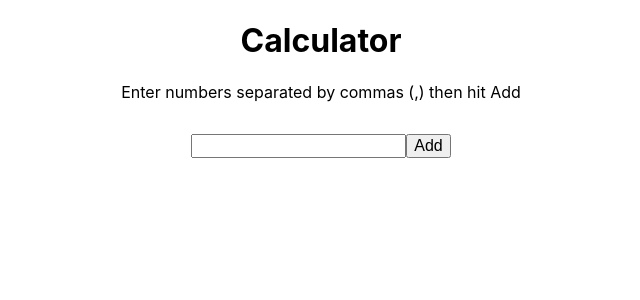
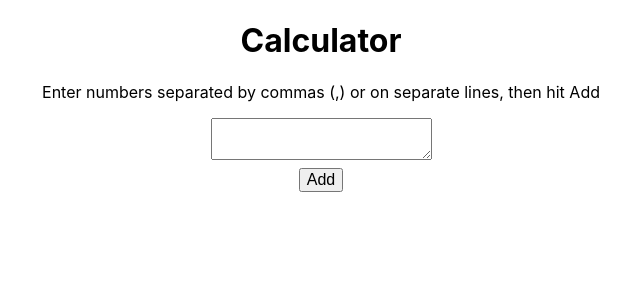
Before and after one commit to shamsup/challenge-calculator, a React (Create React App) app: page / in a window 1280 px wide. Shown: the top 300 px of the page, without its empty margins (319-959 px from the left). Built offline with nearby package versions, Linux system fonts and the light colour scheme; the HTML template or start-up script is replaced by a standard one.

Commit message:
3 - support newline character as delimiter

```diff
--- a/src/App.js
+++ b/src/App.js
@@ -9,7 +9,7 @@ function App() {
         <h1>Calculator</h1>
       </header>
       <main>
-        <p>Enter numbers separated by commas (,) then hit Add</p>
+        <p>Enter numbers separated by commas (,) or on separate lines, then hit Add</p>
         <Calculator />
       </main>
     </div>
--- a/src/Calculator.css
+++ b/src/Calculator.css
@@ -1,17 +1,24 @@
-.calculator input, .calculator button {
-  font-size: 1rem;
-  margin-top: 1rem;
-}
-
 .calculator form {
+  display: flex;
+  flex-direction: column;
+  align-items: center;
   margin-bottom: 1rem;
 }
 
-.calculator-result {
+.calculator textarea,
+.calculator button {
+  font-size: 1rem;
+}
+
+.calculator button {
+  margin-top: 0.5rem;
+}
+
+.calculator-result,
+.calculator-error {
   font-size: 1.25rem;
 }
 
 .calculator-error {
-  font-size: 1.25rem;
   color: #cc0000;
 }
--- a/src/Calculator.js
+++ b/src/Calculator.js
@@ -20,7 +20,7 @@ const Calculator = () => {
   return (
     <div className="calculator">
       <form onSubmit={handleSubmit}>
-        <input name="numbers" />
+        <textarea name="numbers" />
         <button type="submit">Add</button>
       </form>
       {
--- a/src/calculate.js
+++ b/src/calculate.js
@@ -1,5 +1,5 @@
 export default function calculate(input) {
-  const numbers = input.split(',');
+  const numbers = input.split(/(,|\n)/);
 
   const sum = numbers.reduce((acc, num) => (acc + (Number(num) || 0)), 0)
   return sum;
```
Also changed, not shown: 2 other files (tests, documents, lock files or other folders).
